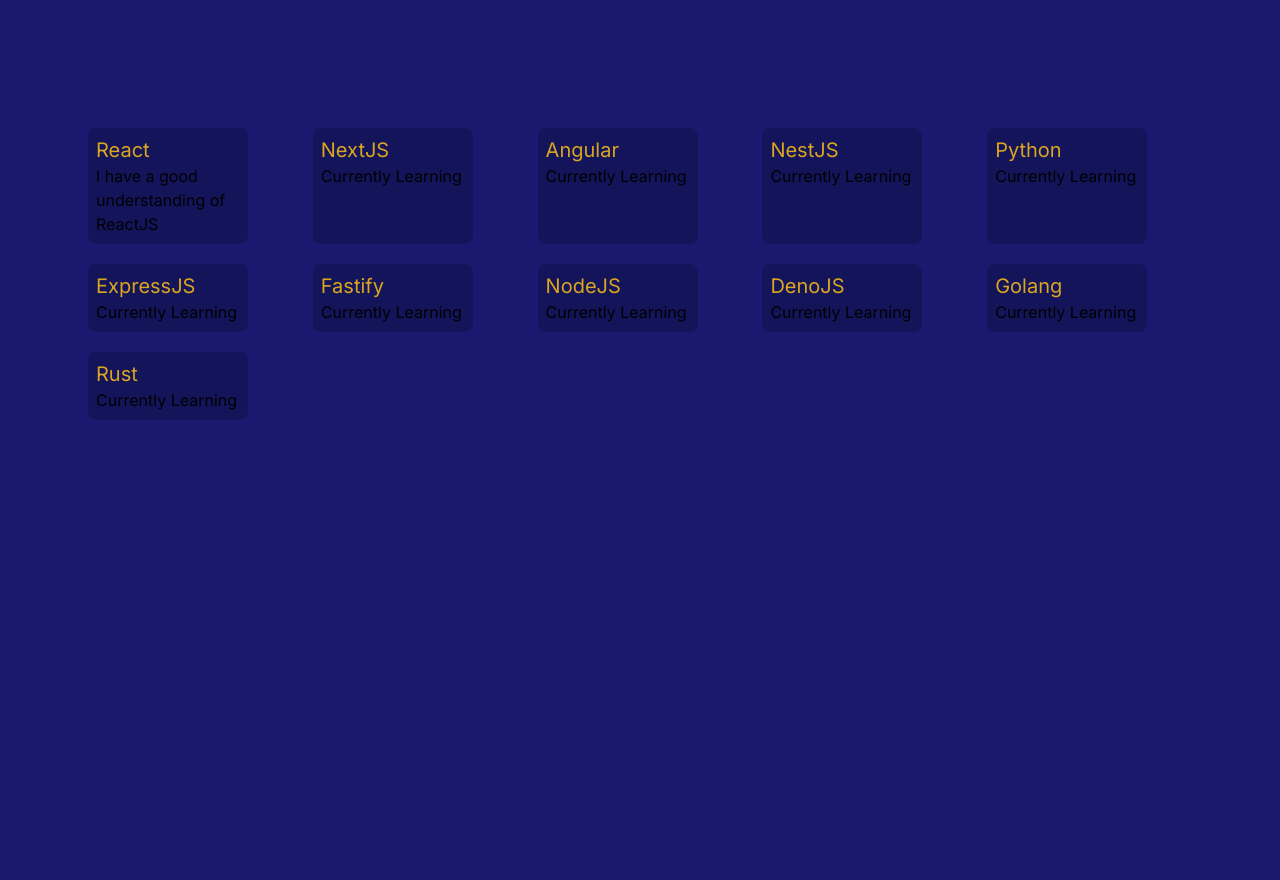
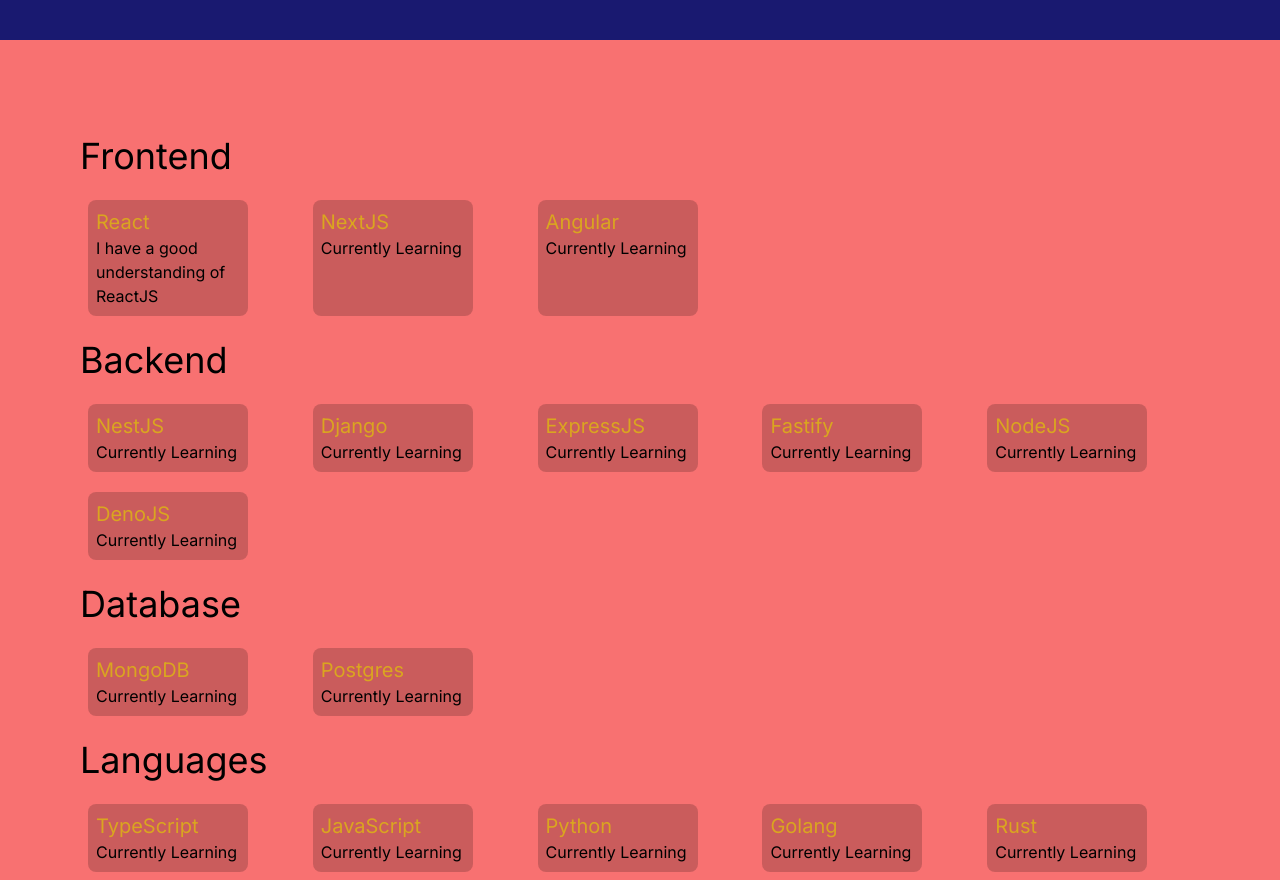
Before and after one commit to palankit003/newPortfolio, a Next.js app: page / in a window 1280 px wide. Shown: the part 760-1640 px from the top of the page. Before the commit the page ends 1188 px from the top, so only its background shows below. Built offline with nearby package versions, Linux system fonts and the light colour scheme.

Commit message:
Clean: Code cleanup

```diff
--- a/app/page.tsx
+++ b/app/page.tsx
@@ -2,57 +2,54 @@
 import Header from './components/Header'
 import Hero from './components/Hero'
 import Tech from './components/Tech'
-
-const Technologies: TechProps[] = [
-  {
-    name: "React", description: "I have a good understanding of ReactJS"
-  },
-  {
-    name: "NextJS", description: "Currently Learning"
-  },
-  {
-    name: "Angular", description: "Currently Learning"
-  },
-  {
-    name: "NestJS", description: "Currently Learning"
-  },
-  {
-    name: "Python", description: "Currently Learning"
-  },
-  {
-    name: "ExpressJS", description: "Currently Learning"
-  },
-  {
-    name: "Fastify", description: "Currently Learning"
-  },
-  {
-    name: "NodeJS", description: "Currently Learning"
-  },
-  {
-    name: "DenoJS", description: "Currently Learning"
-  },
-  {
-    name: "Golang", description: "Currently Learning"
-  },
-  {
-    name: "Rust", description: "Currently Learning"
-  },
-]
+import { FrontEndTechnologies, BackEndTechnologies, DatabaseTechnologies, LanguagesTechnologies } from './utils/data'
 export default function Home() {
   return (
     <>
       <Header />
       <Hero />
-
-      <div className='grid lg:grid-cols-5 md:grid-cols-3 mx-20 mt-20 gap-1'>
+      <div className='lg:px-20 pt-20 px-10 bg-red-400'>
+        <h1 className='text-4xl my-4'>Frontend</h1>
+        <div className='grid grid-cols-2 lg:grid-cols-5 md:grid-cols-3 gap-1'>
           {
-          Technologies.map((item) => {
+            FrontEndTechnologies.map((item) => {
               return (
                 <Tech name={item.name} description={item.description} key={item.name} />
               )
             })
           }
         </div>
+        <h1 className='text-4xl my-4'>Backend</h1>
+        <div className='grid grid-cols-2 lg:grid-cols-5 md:grid-cols-3 gap-1'>
+          {
+            BackEndTechnologies.map((item) => {
+              return (
+                <Tech name={item.name} description={item.description} key={item.name} />
+              )
+            })
+          }
+        </div>
+        <h1 className='text-4xl my-4'>Database</h1>
+        <div className='grid grid-cols-2 lg:grid-cols-5 md:grid-cols-3 gap-1'>
+          {
+            DatabaseTechnologies.map((item) => {
+              return (
+                <Tech name={item.name} description={item.description} key={item.name} />
+              )
+            })
+          }
+        </div>
+        <h1 className='text-4xl my-4'>Languages</h1>
+        <div className='grid grid-cols-2 lg:grid-cols-5 md:grid-cols-3 gap-1'>
+          {
+            LanguagesTechnologies.map((item) => {
+              return (
+                <Tech name={item.name} description={item.description} key={item.name} />
+              )
+            })
+          }
+        </div>
+      </div>
     </>
   )
 }
--- /dev/null
+++ b/app/utils/data.ts
@@ -0,0 +1,59 @@
+export const FrontEndTechnologies: TechProps[] = [
+    {
+        name: "React", description: "I have a good understanding of ReactJS"
+    },
+    {
+        name: "NextJS", description: "Currently Learning"
+    },
+    {
+        name: "Angular", description: "Currently Learning"
+    },
+]
+export const BackEndTechnologies: TechProps[] = [
+    {
+        name: "NestJS", description: "Currently Learning"
+    },
+    {
+        name: "Django", description: "Currently Learning"
+    },
+    {
+        name: "ExpressJS", description: "Currently Learning"
+    },
+    {
+        name: "Fastify", description: "Currently Learning"
+    },
+    {
+        name: "NodeJS", description: "Currently Learning"
+    },
+    {
+        name: "DenoJS", description: "Currently Learning"
+    },
+
+]
+
+export const DatabaseTechnologies: TechProps[] = [
+    {
+        name: "MongoDB", description: "Currently Learning"
+    },
+    {
+        name: "Postgres", description: "Currently Learning"
+    }
+]
+
+export const LanguagesTechnologies: TechProps[] = [
+    {
+        name: "TypeScript", description: "Currently Learning"
+    },
+    {
+        name: "JavaScript", description: "Currently Learning"
+    },
+    {
+        name: "Python", description: "Currently Learning"
+    },
+    {
+        name: "Golang", description: "Currently Learning"
+    },
+    {
+        name: "Rust", description: "Currently Learning"
+    },
+]
```
Lines whose indentation alone changed are shown as unchanged.
